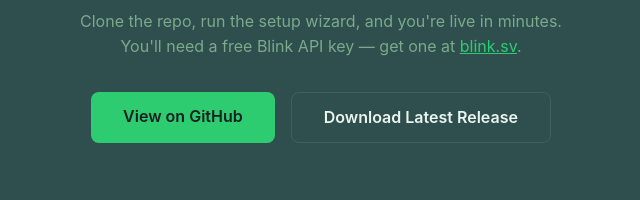
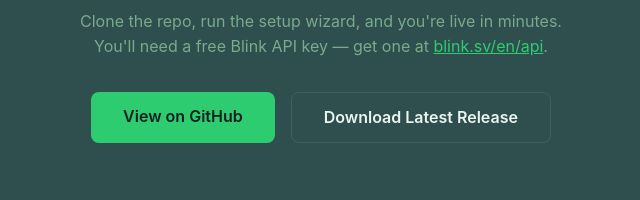
Before and after one commit to ericscalibur/Disrupt, a plain HTML site: page index.html in a window 1280 px wide. Shown: the part 3825-4025 px from the top of the page, 319-959 px from the left. Drawn offline with Linux system fonts and the light colour scheme.

Commit message:
update: use specific Blink API URL in CTA

```diff
--- a/index.html
+++ b/index.html
@@ -387,7 +387,7 @@
   <!-- CTA -->
   <div class="cta-section">
     <h2>Ready to get started?</h2>
-    <p>Clone the repo, run the setup wizard, and you're live in minutes. You'll need a free Blink API key — get one at <a href="https://blink.sv" target="_blank" style="color:var(--accent);">blink.sv</a>.</p>
+    <p>Clone the repo, run the setup wizard, and you're live in minutes. You'll need a free Blink API key — get one at <a href="https://www.blink.sv/en/api" target="_blank" style="color:var(--accent);">blink.sv/en/api</a>.</p>
     <div style="display:flex; gap:1rem; justify-content:center; flex-wrap:wrap;">
       <a href="https://github.com/ericscalibur/Disrupt" class="btn btn-accent btn-lg" target="_blank">View on GitHub</a>
       <a href="https://github.com/ericscalibur/Disrupt/releases" class="btn btn-outline btn-lg" target="_blank">Download Latest Release</a>
```
